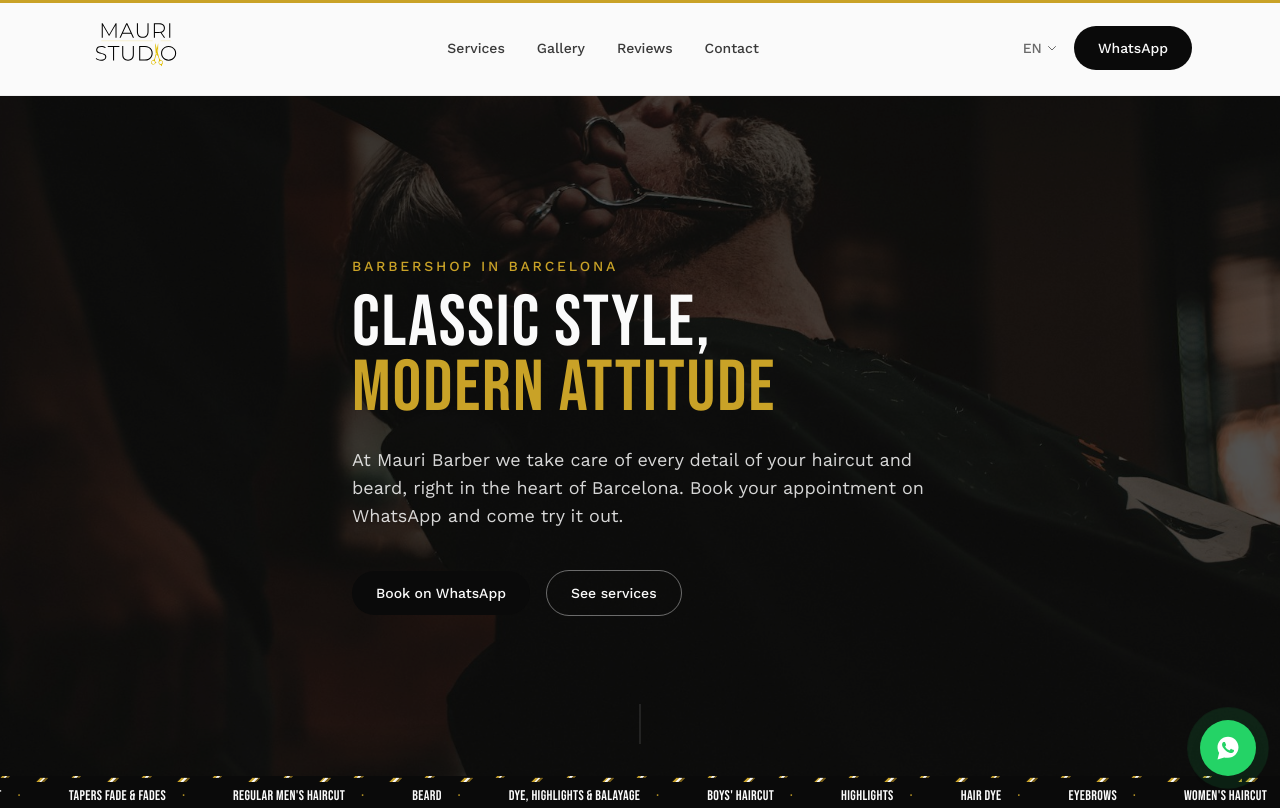
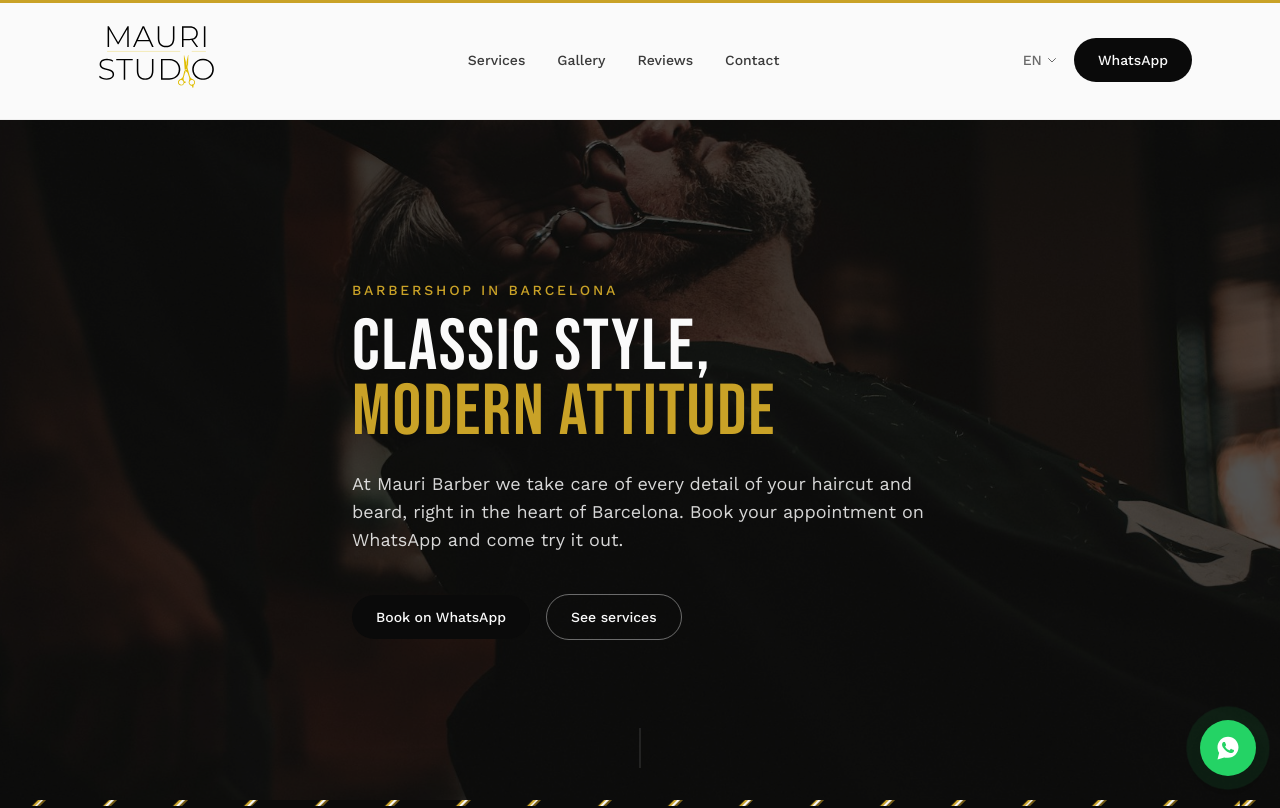
Before and after one commit to Mauribarber1/mauriwebsite, a Next.js app: page /en in a window 1280 px wide. Shown: the top 808 px of the page. Built offline with nearby package versions, Linux system fonts and the light colour scheme.

Commit message:
fix: render navbar logo as plain img and enlarge further
next/image was rasterizing the SVG logo, making it look blurry when
scaled up. Switch to a plain <img> tag for crisp vector rendering at
any size, and bump the display height from h-14 to h-20.

```diff
--- a/components/Logo/Logo.tsx
+++ b/components/Logo/Logo.tsx
@@ -1,5 +1,3 @@
-import Image from "next/image";
-
 type LogoProps = {
   className?: string;
 };
@@ -7,7 +5,8 @@ type LogoProps = {
 export default function Logo({ className = "" }: LogoProps) {
   return (
     <span className={`inline-flex items-center ${className}`}>
-      <Image src="/logo-noir.svg" alt="Mauri Studio" width={384} height={225} className="h-14 w-auto" priority />
+      {/* eslint-disable-next-line @next/next/no-img-element */}
+      <img src="/logo-noir.svg" alt="Mauri Studio" className="h-20 w-auto" />
     </span>
   );
 }
```
